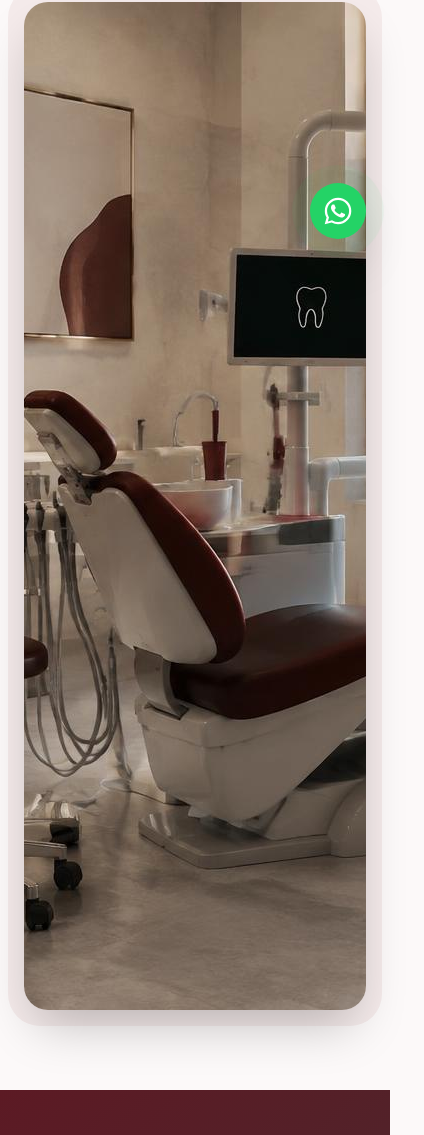
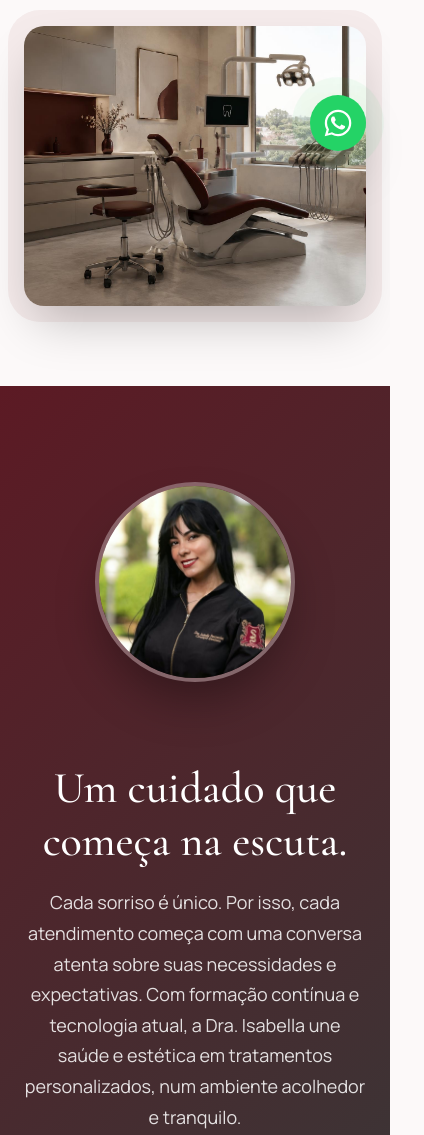
Before and after one commit to isavasconcelosf/site_dra_isabella_vasconcelos, a plain HTML site: page index.html in a window 390 px wide. Shown: the part 581-1716 px from the top of the page, 424 px wide, since content can reach past the window. Drawn offline with nearby package versions, Linux system fonts and the light colour scheme.

Commit message:
Ajustes para o design mobile

```diff
--- a/assets/css/style.css
+++ b/assets/css/style.css
@@ -386,7 +386,7 @@ footer {
    ================================================= */
 .wa {
   position: fixed;
-  bottom: 1.5rem;
+  bottom: 10rem;
   right: 1.5rem;
   z-index: 50;
   width: 3.5rem;
@@ -461,3 +461,60 @@ footer {
     grid-template-columns: repeat(2, 1fr);
   }
 }
+
+/* ===================================================
+   REGRAS APENAS PARA MOBILE (Max-width: 768px)
+   =================================================== */
+@media screen and (max-width: 768px) {
+
+  /* 1. Trava qualquer scroll horizontal indesejado */
+  html, body {
+    overflow-x: hidden !important;
+    width: 100% !important;
+  }
+
+  /* 2. Aumenta o respiro no topo para empurrar o "CIRURGIÃ-DENTISTA" para baixo do header */
+  .hero {
+    padding-top: 9.5rem !important; /* Aumentado de 7rem para 9.5rem para afastar do header */
+  }
+
+  /* 3. Foto do consultório (Hero): formato elegante no mobile */
+  .imgbox img {
+    width: 100% !important;
+    height: 280px !important;
+    object-fit: cover !important;
+    border-radius: 1.25rem !important;
+  }
+
+  /* 4. SEÇÃO SOBRE: Centraliza a foto da Dra. Isabella perfeitamente */
+  .about .wrap {
+    padding-left: 1.5rem !important;
+    padding-right: 1.5rem !important;
+    box-sizing: border-box !important;
+    display: flex !important;
+    flex-direction: column !important;
+    align-items: center !important;
+    text-align: center !important;
+  }
+
+  .about .portrait {
+    width: 200px !important;
+    height: 200px !important;
+    max-width: 100% !important;
+    margin: 0 auto 2rem auto !important;
+    display: block !important;
+  }
+
+  .about-content-box h2 {
+    font-size: 2.75rem !important;
+    line-height: 1.2 !important;
+  }
+}
+
+/* ===================================================
+   BOTÃO WHATSAPP (Aplica a ambas as telas)
+   =================================================== */
+.wa {
+  bottom: 7rem !important;
+  z-index: 99999 !important;
+}
```
